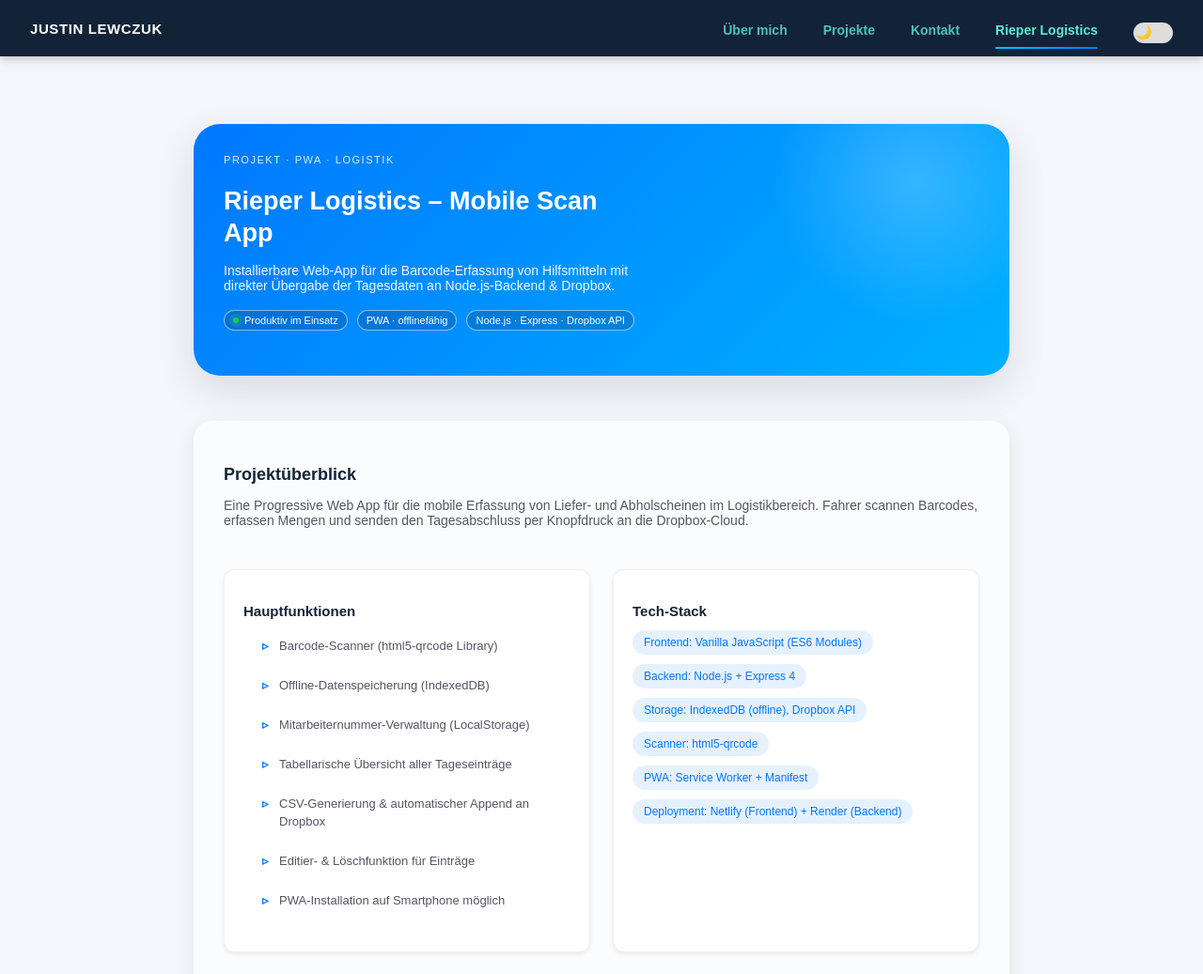
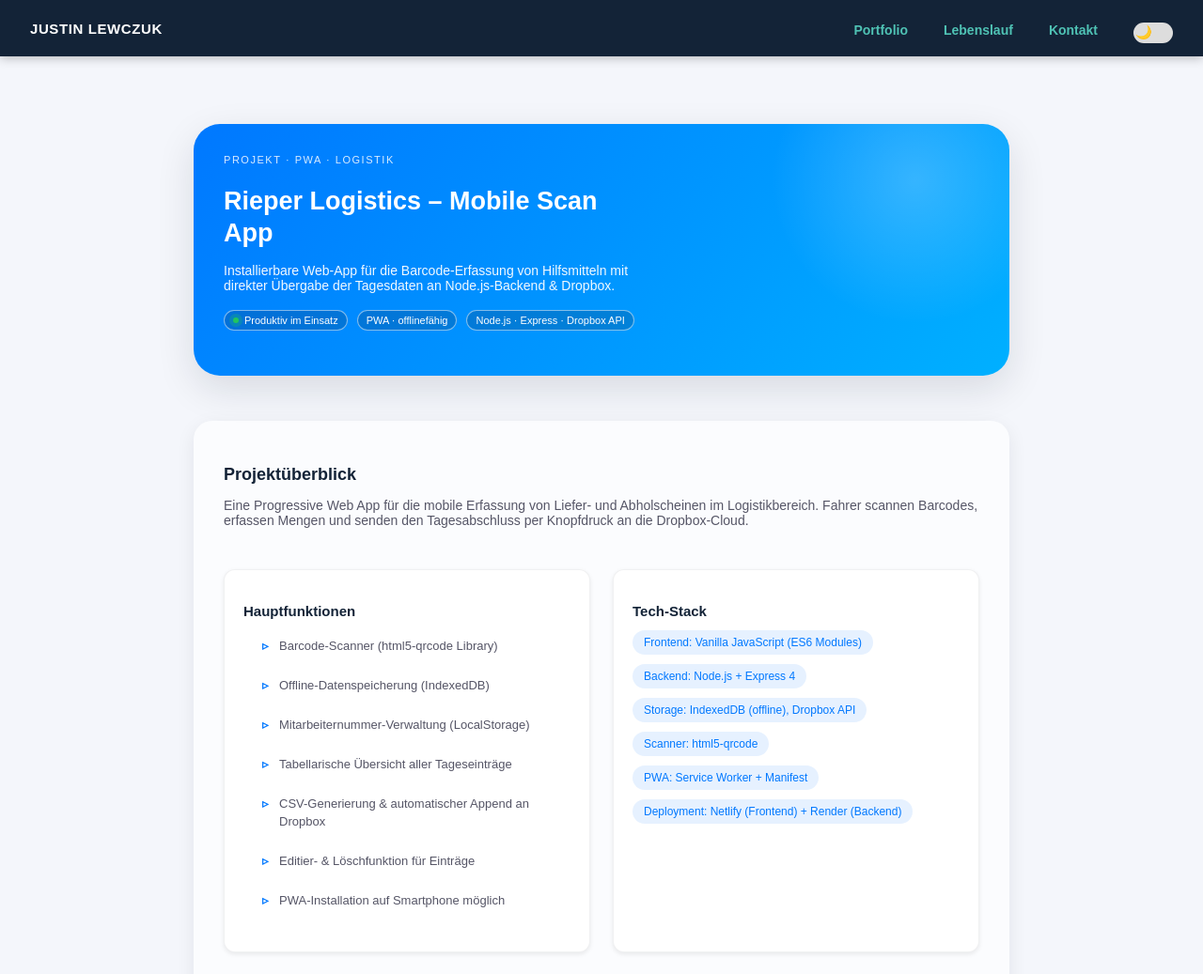
Before and after one commit to ALX30LEW06/Bewerbung, a plain HTML site: page projects/logistik.html in a window 1280 px wide. Shown: the top 1037 px of the page at 94% size. Drawn offline with Linux system fonts and the light colour scheme.

Commit message:
Fix project page navigation

```diff
--- a/projects/logistik.html
+++ b/projects/logistik.html
@@ -13,12 +13,11 @@
 <body>
 
 <header class="site-header">
-  <div class="site-header__brand">Justin Lewczuk</div>
+  <div class="site-header__brand"><a href="../index.html" style="color: inherit; text-decoration: none;">Justin Lewczuk</a></div>
   <nav class="site-header__nav">
-    <a href="../index.html">Über mich</a>
-    <a href="../index.html#projects">Projekte</a>
+    <a href="../index.html">Portfolio</a>
+    <a href="../lebenslauf.html">Lebenslauf</a>
     <a href="../index.html#contact">Kontakt</a>
-    <a href="#" class="is-active">Rieper Logistics</a>
     <label class="theme-switch">
       <input type="checkbox" id="theme-toggle">
       <span class="slider"></span>
```
Also changed, not shown: projects/GEMATIKzahlen.html (+3 -4 lines), projects/umfragetool.html (+3 -4 lines).
